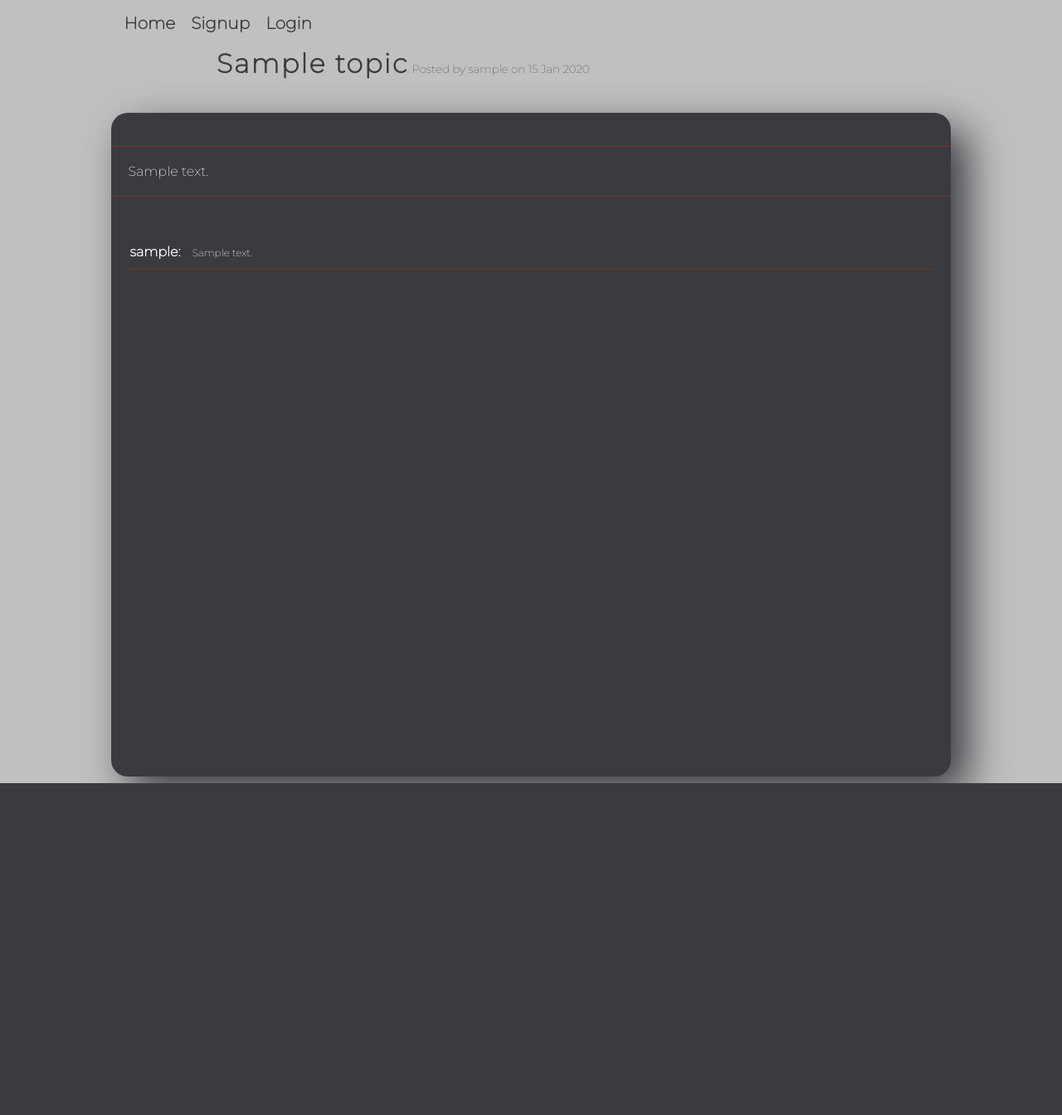
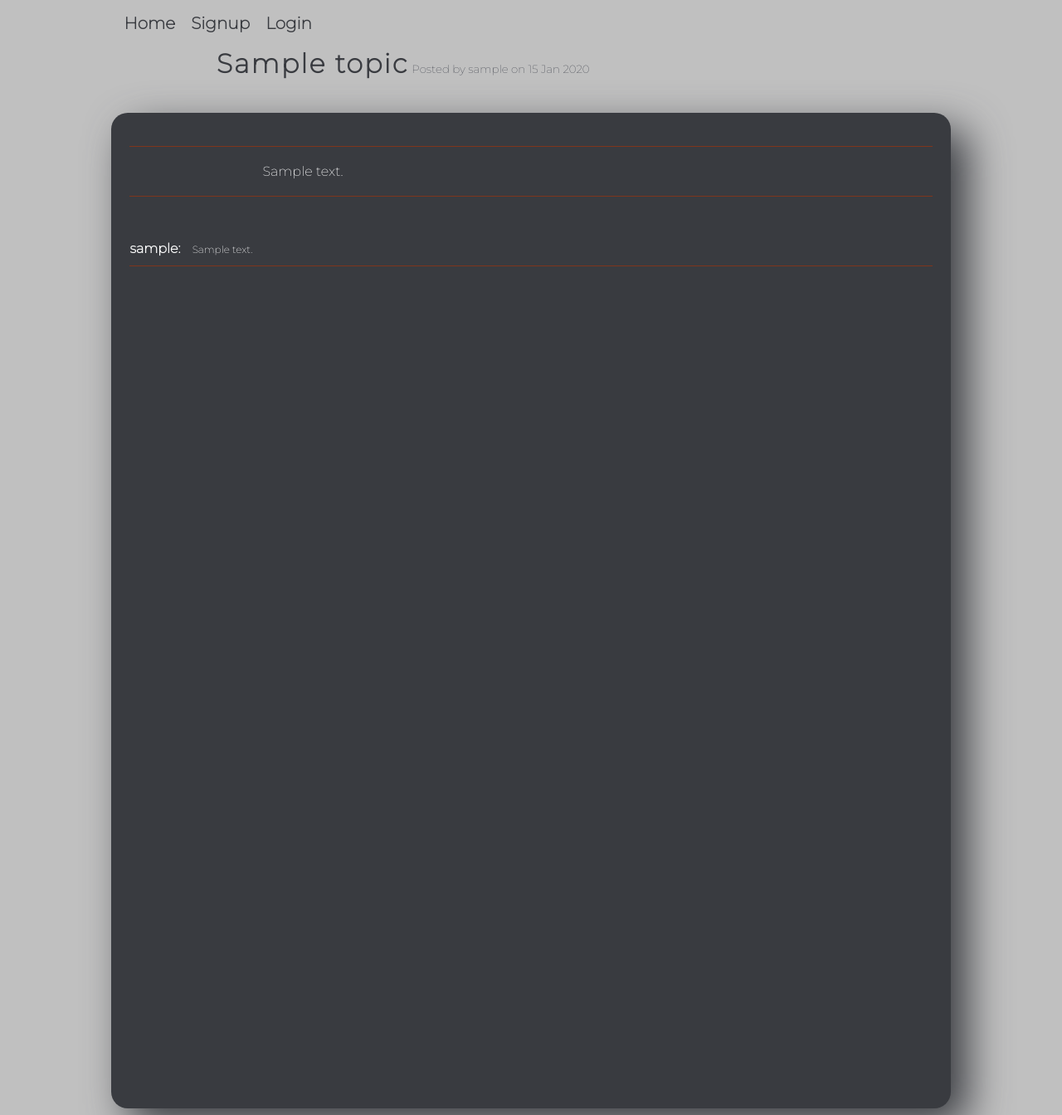
Before and after one commit to Aljosa12/WebForum, a Flask app: template templates/topics/topic_details.html in a window 1280 px wide. Shown: the whole page at 83% size. Before the commit the page ends 944 px from the top, so only its background shows below. Run offline with Flask 2, Linux system fonts and the light colour scheme; the template is opened without the code that fills it: most values are stand-ins (such as "Sample title", 1, 10 or a date in 2020).

Commit message:
Updating css details

```diff
--- a/static/style4.css
+++ b/static/style4.css
@@ -42,7 +42,7 @@ img {
     background-color: #393b40;
     margin-left: 10%;
     margin-top: 40px;
-    height: 800px;
+    height: 1200px;
     border-radius: 20px;
     color: white;
     padding-top: 20px;
@@ -198,7 +198,7 @@ img {
     background-color: #393b40;
     margin-left: 10%;
     margin-top: 40px;
-    height: 800px;
+    height: 1200px;
     border-radius: 20px;
     color: white;
     padding-top: 20px;
@@ -209,8 +209,10 @@ img {
         background-color: #393b40;
         border-bottom: 0.5px solid #7f351c;
         border-top: 0.5px solid #7f351c;
-        padding: 20px;
+        padding: 20px 160px;
         margin-top: 20px;
+        margin-left: 22px;
+        margin-right: 22px;
 }
 
 .topic-details form{
@@ -261,6 +263,17 @@ img {
     text-align: center;
 }
 
+.comment p{
+    margin : 60px auto -20px auto;
+    border:none;
+    background-color: #393b40;
+    color:#fff;
+    font-weight: 600;
+    text-align: center;
+    border-top: solid 1px #7f351c;
+    width: 100px;
+}
+
 .comment button:hover{
     background-color: #fa8d69;
     cursor: pointer;
@@ -270,7 +283,7 @@ img {
     background-color: #393b40;
     margin-right: 22px;
     margin-left: 22px;
-    margin-top: 20px;
+    margin-top: 5px;
     color: white;
     padding-top: 20px;
 }
--- a/templates/topics/topic_details.html
+++ b/templates/topics/topic_details.html
@@ -28,9 +28,12 @@
             <textarea name="text" rows="5" placeholder="Enter your comment" required></textarea>
 
             <button>Submit</button>
+            <p>Comments</p>
         </form>
     </div>
     {% endif %}
+
+
 
     <div class="comments-display">
 
```
